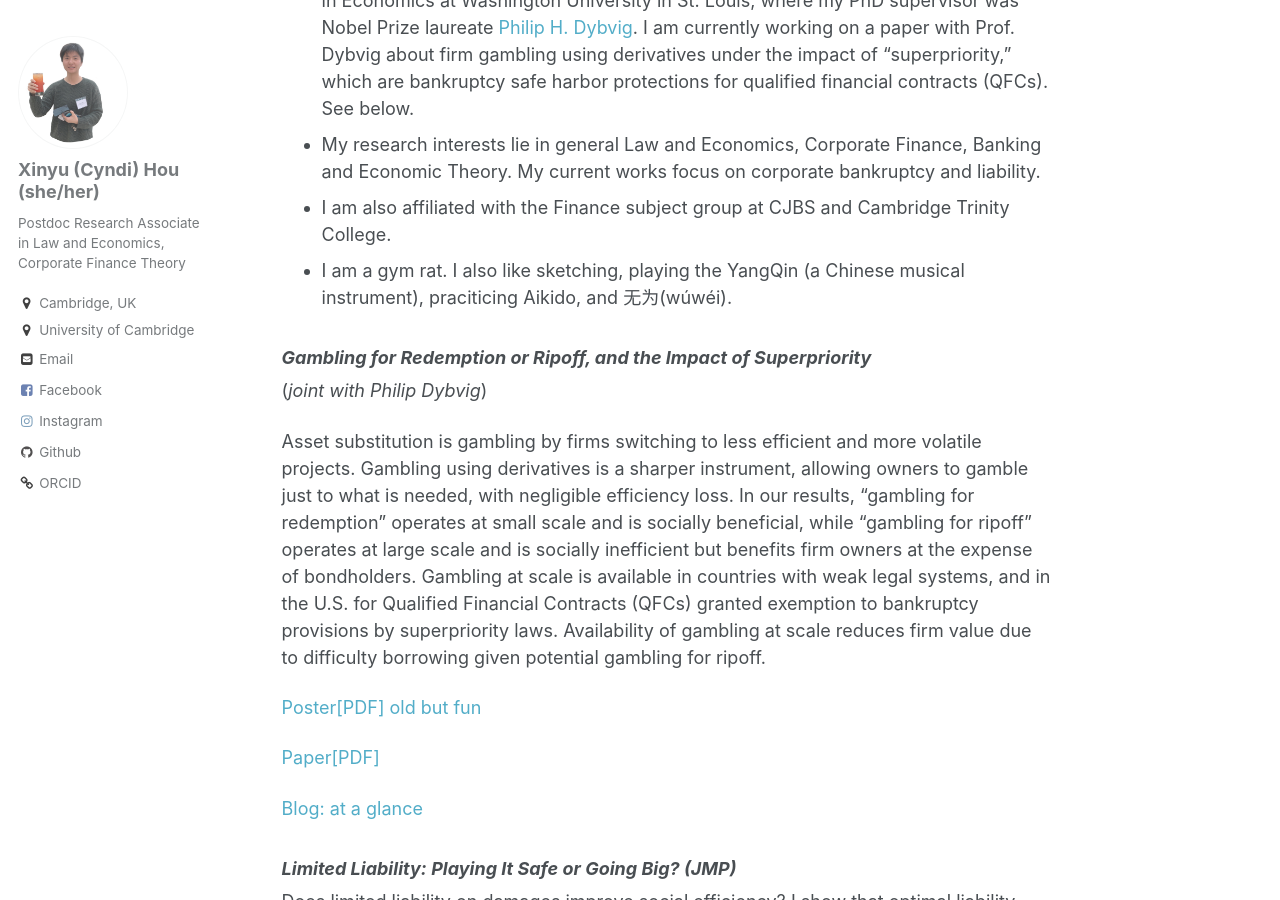
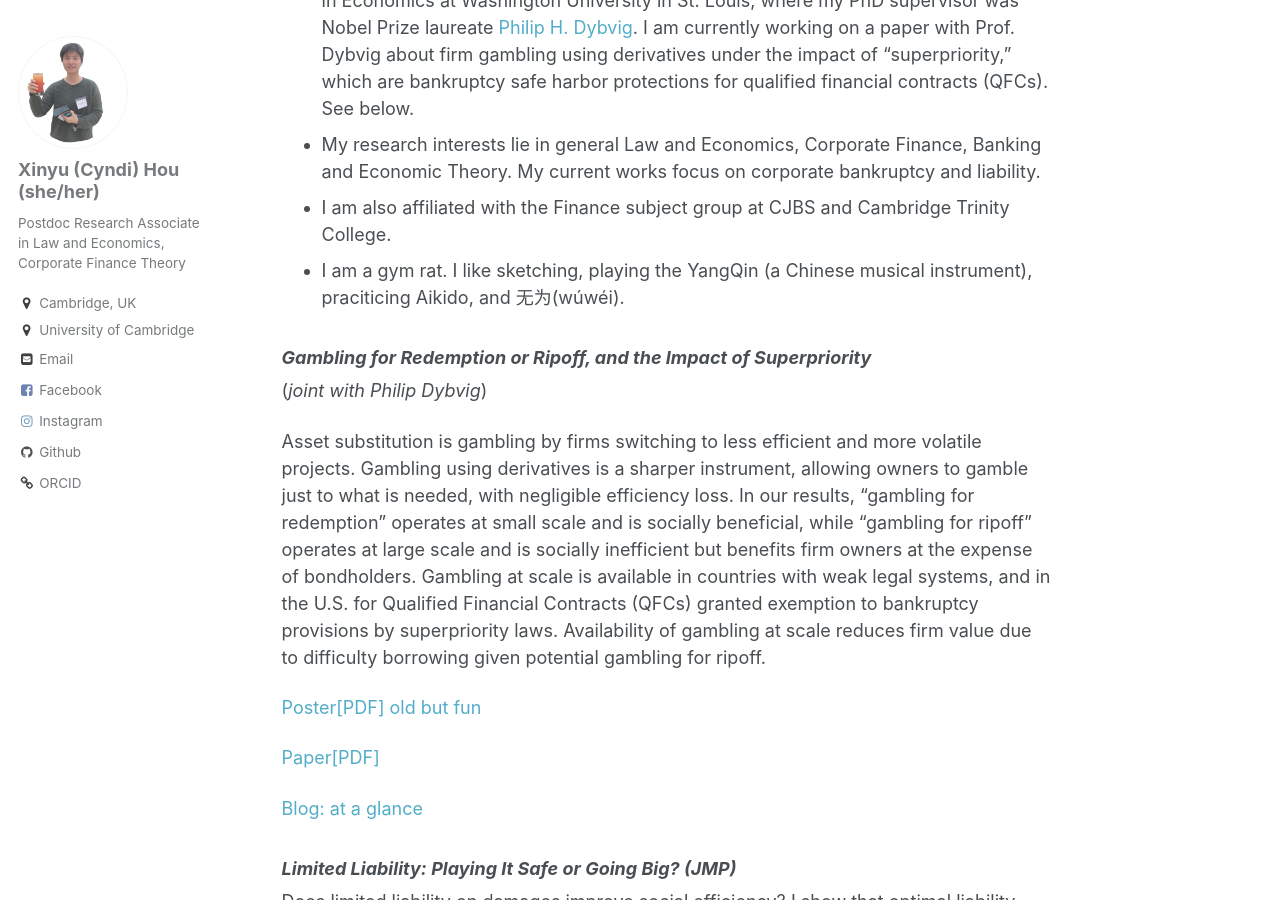
Before and after one commit to xinyuhou94/xinyuhou94.github.io, a Jekyll site: the page built from _pages/about.md, in a window 1280 px wide and 900 px high, scrolled down 800 px. Built offline with Jekyll 4.4.1, drawn with Linux system fonts in a browser that asks for light colours.

Commit message:
Update about.md

```diff
--- a/_pages/about.md
+++ b/_pages/about.md
@@ -17,7 +17,7 @@ redirect_from:
 * I completed my BA (Economics) and BS (Mathematics) at Wuhan University, and PhD in Economics at Washington University in St. Louis, where my PhD supervisor was Nobel Prize laureate [Philip H. Dybvig](https://dybfin.wustl.edu/). I am currently working on a paper with Prof. Dybvig about firm gambling using derivatives under the impact of "superpriority," which are bankruptcy safe harbor protections for qualified financial contracts (QFCs). See below.
 * My research interests lie in general Law and Economics, Corporate Finance, Banking and Economic Theory. My current works focus on corporate bankruptcy and liability.
 * I am also affiliated with the Finance subject group at CJBS and Cambridge Trinity College.
-* I am a gym rat. I also like sketching, playing the YangQin (a Chinese musical instrument), praciticing Aikido, and 无为(wúwéi).
+* I am a gym rat. I like sketching, playing the YangQin (a Chinese musical instrument), praciticing Aikido, and 无为(wúwéi).
 
 ### _Gambling for Redemption or Ripoff, and the Impact of Superpriority_
 (_joint with Philip Dybvig_)
```
